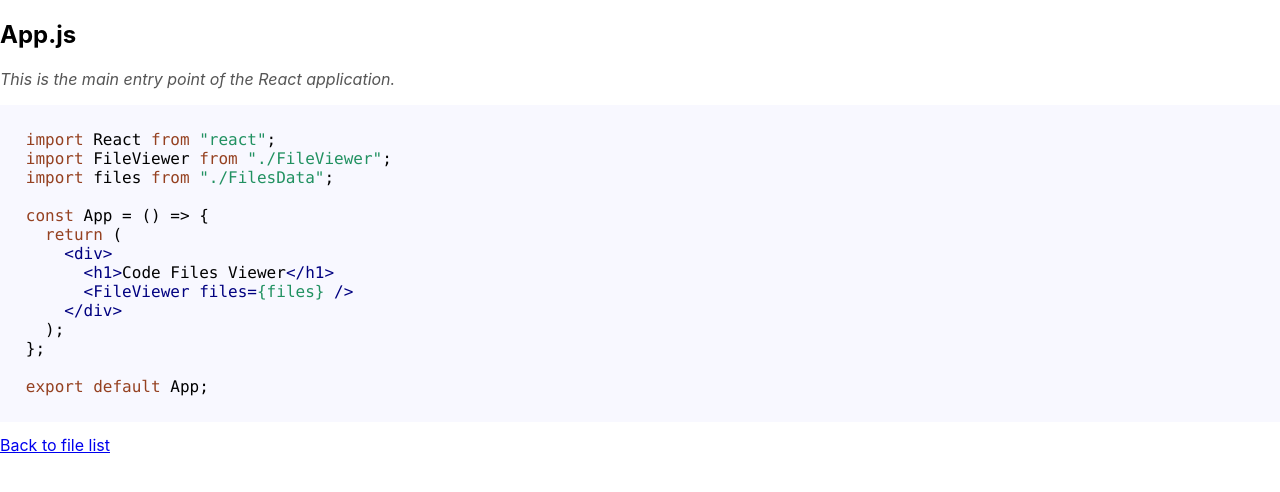
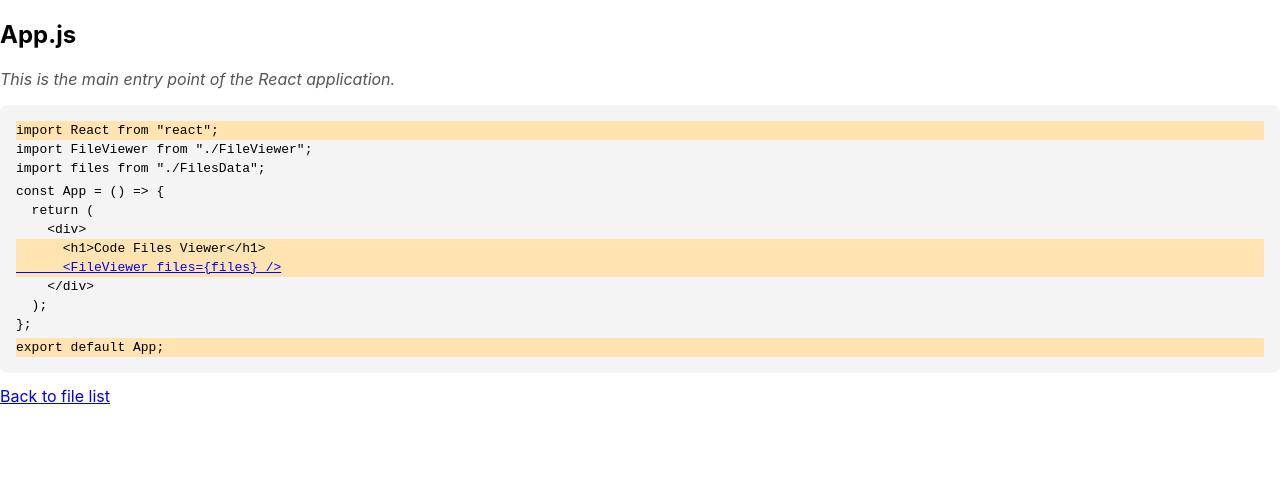
Before and after one commit to jeehun98/react_FrameWork, a React (Create React App) app: page /file/App.js in a window 1280 px wide. Shown: the top 492 px of the page. Built offline with nearby package versions, Linux system fonts and the light colour scheme.

Commit message:
코드 내 하이라이트 및 링크 추가

```diff
--- a/src/FileDetail.js
+++ b/src/FileDetail.js
@@ -1,7 +1,5 @@
 import React from "react";
 import { useParams, Link } from "react-router-dom";
-import { Light as SyntaxHighlighter } from "react-syntax-highlighter";
-import { docco } from "react-syntax-highlighter/dist/esm/styles/hljs";
 
 const FileDetail = ({ files }) => {
   const { fileName } = useParams();
@@ -14,10 +12,38 @@ const FileDetail = ({ files }) => {
   return (
     <div>
       <h2>{file.fileName}</h2>
-      <p style={{ fontStyle: "italic", color: "#555" }}>{file.description}</p> {/* 설명 추가 */}
-      <SyntaxHighlighter language="javascript" style={docco}>
-        {file.code}
-      </SyntaxHighlighter>
+      <p style={{ fontStyle: "italic", color: "#555" }}>{file.description}</p>
+      <pre
+        style={{
+          backgroundColor: "#f4f4f4",
+          padding: "16px",
+          borderRadius: "8px",
+        }}
+      >
+        {file.code.map((line, index) => (
+          <div
+            key={index}
+            style={{
+              backgroundColor: line.highlight ? "#ffe4b2" : "transparent",
+              padding: "2px 0",
+            }}
+          >
+            {line.link ? (
+              <a
+                href={line.link}
+                style={{
+                  color: "blue",
+                  textDecoration: "underline",
+                }}
+              >
+                {line.text}
+              </a>
+            ) : (
+              line.text
+            )}
+          </div>
+        ))}
+      </pre>
       <Link to="/">Back to file list</Link>
     </div>
   );
--- a/src/FilesData.js
+++ b/src/FilesData.js
@@ -2,81 +2,81 @@ const files = [
     {
       fileName: "App.js",
       description: "This is the main entry point of the React application.",
-      code: `
-  import React from "react";
-  import FileViewer from "./FileViewer";
-  import files from "./FilesData";
-
-  const App = () => {
-    return (
-      <div>
-        <h1>Code Files Viewer</h1>
-        <FileViewer files={files} />
-      </div>
-    );
-  };
-
-  export default App;
-      `,
+      code: [
+        { text: 'import React from "react";', highlight: true },
+        { text: 'import FileViewer from "./FileViewer";', highlight: false },
+        { text: 'import files from "./FilesData";', highlight: false },
+        { text: "", highlight: false },
+        { text: "const App = () => {", highlight: false },
+        { text: "  return (", highlight: false },
+        { text: '    <div>', highlight: false },
+        { text: '      <h1>Code Files Viewer</h1>', highlight: true },
+        { text: "      <FileViewer files={files} />", highlight: true, link: "/docs/FileViewer" },
+        { text: "    </div>", highlight: false },
+        { text: "  );", highlight: false },
+        { text: "};", highlight: false },
+        { text: "", highlight: false },
+        { text: "export default App;", highlight: true },
+      ],
     },
     {
       fileName: "FileViewer.js",
       description: "This component renders the list of files with links to their details.",
-      code: `
-  import React from "react";
-  import { Link } from "react-router-dom";
-
-  const FileViewer = ({ files }) => {
-    return (
-      <div>
-        <h1>Code Files</h1>
-        <ul>
-          {files.map((file, index) => (
-            <li key={index}>
-              <Link to={\`/file/\${file.fileName}\`}>
-                {file.fileName}
-              </Link>
-            </li>
-          ))}
-        </ul>
-      </div>
-    );
-  };
-
-  export default FileViewer;
-      `,
+      code: [
+        { text: 'import React from "react";', highlight: false },
+        { text: 'import { Link } from "react-router-dom";', highlight: true },
+        { text: "", highlight: false },
+        { text: "const FileViewer = ({ files }) => {", highlight: false },
+        { text: "  return (", highlight: false },
+        { text: "    <div>", highlight: false },
+        { text: "      <h1>Code Files</h1>", highlight: true },
+        { text: "      <ul>", highlight: false },
+        { text: "        {files.map((file, index) => (", highlight: false },
+        { text: "          <li key={index}>", highlight: false },
+        { text: "            <Link to={`/file/${file.fileName}`}>", highlight: true, link: "/docs/fileName" },
+        { text: "              {file.fileName}", highlight: true },
+        { text: "            </Link>", highlight: false },
+        { text: "          </li>", highlight: false },
+        { text: "        ))}", highlight: false },
+        { text: "      </ul>", highlight: false },
+        { text: "    </div>", highlight: false },
+        { text: "  );", highlight: false },
+        { text: "};", highlight: false },
+        { text: "", highlight: false },
+        { text: "export default FileViewer;", highlight: false },
+      ],
     },
     {
       fileName: "FileDetail.js",
       description: "This component shows the detailed code and description of a file.",
-      code: `
-  import React from "react";
-  import { useParams, Link } from "react-router-dom";
-  import { Light as SyntaxHighlighter } from "react-syntax-highlighter";
-  import { docco } from "react-syntax-highlighter/dist/esm/styles/hljs";
-
-  const FileDetail = ({ files }) => {
-    const { fileName } = useParams();
-    const file = files.find((f) => f.fileName === fileName);
-
-    if (!file) {
-      return <div>File not found</div>;
-    }
-
-    return (
-      <div>
-        <h2>{file.fileName}</h2>
-        <p>{file.description}</p> {/* 설명 출력 */}
-        <SyntaxHighlighter language="javascript" style={docco}>
-          {file.code}
-        </SyntaxHighlighter>
-        <Link to="/">Back to file list</Link>
-      </div>
-    );
-  };
-
-  export default FileDetail;
-      `,
+      code: [
+        { text: 'import React from "react";', highlight: false },
+        { text: 'import { useParams, Link } from "react-router-dom";', highlight: true },
+        { text: 'import { Light as SyntaxHighlighter } from "react-syntax-highlighter";', highlight: false },
+        { text: 'import { docco } from "react-syntax-highlighter/dist/esm/styles/hljs";', highlight: false },
+        { text: "", highlight: false },
+        { text: "const FileDetail = ({ files }) => {", highlight: false },
+        { text: "  const { fileName } = useParams();", highlight: true },
+        { text: "  const file = files.find((f) => f.fileName === fileName);", highlight: true },
+        { text: "", highlight: false },
+        { text: "  if (!file) {", highlight: false },
+        { text: '    return <div>File not found</div>;', highlight: false },
+        { text: "  }", highlight: false },
+        { text: "", highlight: false },
+        { text: "  return (", highlight: false },
+        { text: "    <div>", highlight: false },
+        { text: "      <h2>{file.fileName}</h2>", highlight: false },
+        { text: "      <p>{file.description}</p>", highlight: false },
+        { text: "      <SyntaxHighlighter language='javascript' style={docco}>", highlight: false },
+        { text: "        {file.code}", highlight: true },
+        { text: "      </SyntaxHighlighter>", highlight: false },
+        { text: "      <Link to='/'>Back to file list</Link>", highlight: false },
+        { text: "    </div>", highlight: false },
+        { text: "  );", highlight: false },
+        { text: "};", highlight: false },
+        { text: "", highlight: false },
+        { text: "export default FileDetail;", highlight: false },
+      ],
     },
   ];
 
```
